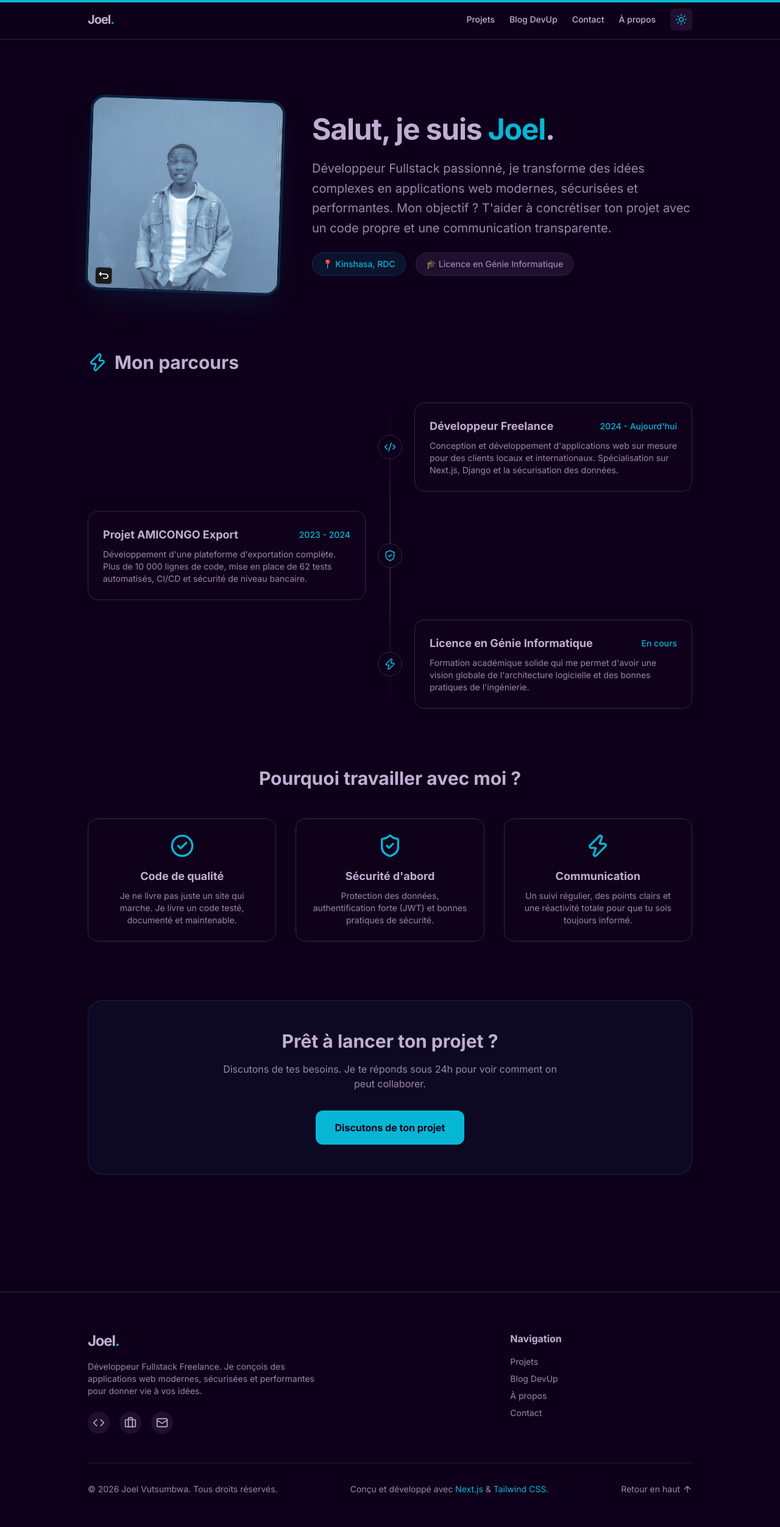
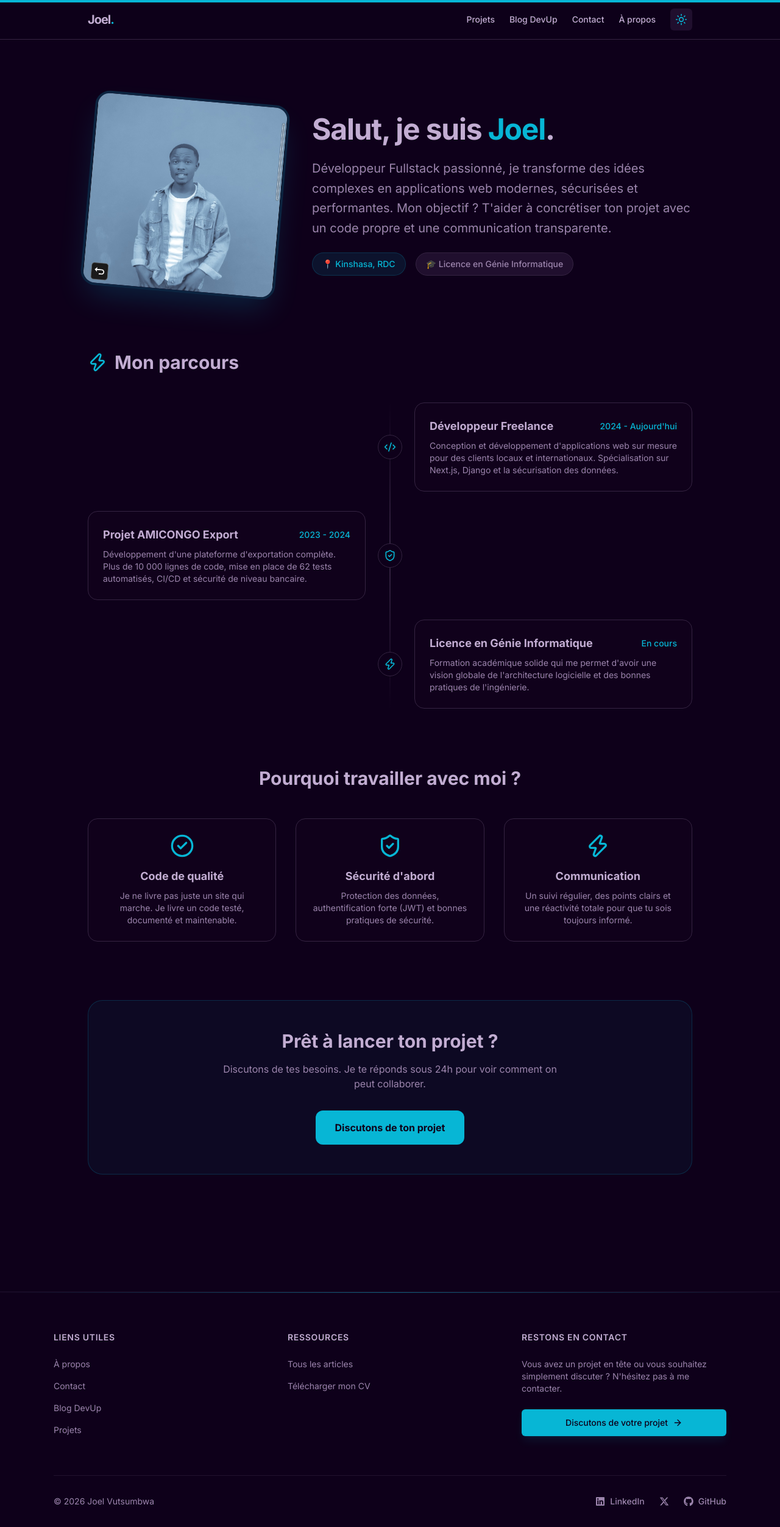
Before and after one commit to JoelDev70/portfolio-v2, a Next.js app: page /about in a window 1280 px wide. Shown: the whole page at 61% size. Built offline with nearby package versions, Linux system fonts and the light colour scheme.

Commit message:
Feat: retouche du footer

```diff
--- a/app/about/page.tsx
+++ b/app/about/page.tsx
@@ -1,24 +1,56 @@
+"use client";
+
+import { motion, useScroll, useTransform } from "framer-motion";
+import { useRef } from "react";
 import Image from "next/image";
 import Link from "next/link";
 import { CheckCircle2, Code2, ShieldCheck, Zap } from "lucide-react";
 
 export default function AboutPage() {
+  const containerRef = useRef(null);
+
+  // On lie le scroll de cette page spécifiquement
+  const { scrollYProgress } = useScroll({
+    target: containerRef,
+    offset: ["start start", "end start"],
+  });
+
+  // Effet accentué : la photo tourne de 5° à -15° et descend de 150px
+  const rotate = useTransform(scrollYProgress, [0, 1], [5, -15]);
+  const y = useTransform(scrollYProgress, [0, 1], [0, 150]);
+
+  // Effet de scale (grossit légèrement au scroll)
+  const scale = useTransform(scrollYProgress, [0, 1], [1, 1.1]);
+
   return (
-    <main className="max-w-5xl mx-auto px-4 py-24">
+    <main ref={containerRef} className="max-w-5xl mx-auto px-4 py-24">
 
       {/* 1. Introduction avec Photo */}
       <section className="flex flex-col md:flex-row items-center gap-12 mb-24">
-        <div className="relative w-64 h-64 md:w-80 md:h-80 rounded-3xl overflow-hidden border-4 border-accent/20 shadow-2xl shadow-accent/10 rotate-2 hover:rotate-0 transition-transform duration-500">
+
+        {/* La photo animée */}
+        <motion.div
+          style={{ rotate, y, scale }}
+          initial={{ opacity: 0, x: -50 }}
+          animate={{ opacity: 1, x: 0 }}
+          transition={{ duration: 0.8 }}
+          className="relative w-64 h-64 md:w-80 md:h-80 rounded-3xl overflow-hidden border-4 border-accent/20 shadow-2xl shadow-accent/20"
+        >
           <Image
-            src="/uploads/avatar.JPG" // Ton image de profil
+            src="/uploads/avatar.JPG"
             alt="Joel Vutsumbwa"
             fill
             className="object-cover"
             priority
           />
-        </div>
+        </motion.div>
 
-        <div className="flex-1 text-center md:text-left">
+        <motion.div
+          initial={{ opacity: 0, x: 50 }}
+          animate={{ opacity: 1, x: 0 }}
+          transition={{ duration: 0.8, delay: 0.2 }}
+          className="flex-1 text-center md:text-left"
+        >
           <h1 className="text-4xl md:text-5xl font-bold tracking-tight mb-6">
             Salut, je suis <span className="text-accent">Joel</span>.
           </h1>
@@ -34,10 +66,10 @@ export default function AboutPage() {
               🎓 Licence en Génie Informatique
             </span>
           </div>
-        </div>
+        </motion.div>
       </section>
 
-      {/* 2. Mon Parcours (Timeline) */}
+      {/* 2. Mon Parcours (Timeline avec animations) */}
       <section className="mb-24">
         <h2 className="text-3xl font-bold mb-12 flex items-center gap-3">
           <Zap className="h-8 w-8 text-accent" /> Mon parcours
@@ -46,11 +78,17 @@ export default function AboutPage() {
         <div className="space-y-8 relative before:absolute before:inset-0 before:ml-5 before:-translate-x-px md:before:mx-auto md:before:translate-x-0 before:h-full before:w-0.5 before:bg-gradient-to-b before:from-transparent before:via-border before:to-transparent">
 
           {/* Étape 1 */}
-          <div className="relative flex items-center justify-between md:justify-normal md:odd:flex-row-reverse group is-active">
+          <motion.div
+            initial={{ opacity: 0, y: 30 }}
+            whileInView={{ opacity: 1, y: 0 }}
+            viewport={{ once: true }}
+            transition={{ duration: 0.5 }}
+            className="relative flex items-center justify-between md:justify-normal md:odd:flex-row-reverse group is-active"
+          >
             <div className="flex items-center justify-center w-10 h-10 rounded-full border border-border bg-background text-accent shadow shrink-0 md:order-1 md:group-odd:-translate-x-1/2 md:group-even:translate-x-1/2">
               <Code2 className="h-5 w-5" />
             </div>
-            <div className="w-[calc(100%-4rem)] md:w-[calc(50%-2.5rem)] p-6 bg-muted/10 border border-border rounded-2xl">
+            <div className="w-[calc(100%-4rem)] md:w-[calc(50%-2.5rem)] p-6 bg-muted/10 border border-border rounded-2xl hover:border-accent/30 transition-colors">
               <div className="flex items-center justify-between mb-2">
                 <h3 className="font-bold text-lg">Développeur Freelance</h3>
                 <span className="text-sm text-accent font-medium">2024 - Aujourd'hui</span>
@@ -60,14 +98,20 @@ export default function AboutPage() {
                 Spécialisation sur Next.js, Django et la sécurisation des données.
               </p>
             </div>
-          </div>
+          </motion.div>
 
           {/* Étape 2 */}
-          <div className="relative flex items-center justify-between md:justify-normal md:odd:flex-row-reverse group is-active">
+          <motion.div
+            initial={{ opacity: 0, y: 30 }}
+            whileInView={{ opacity: 1, y: 0 }}
+            viewport={{ once: true }}
+            transition={{ duration: 0.5, delay: 0.1 }}
+            className="relative flex items-center justify-between md:justify-normal md:odd:flex-row-reverse group is-active"
+          >
             <div className="flex items-center justify-center w-10 h-10 rounded-full border border-border bg-background text-accent shadow shrink-0 md:order-1 md:group-odd:-translate-x-1/2 md:group-even:translate-x-1/2">
               <ShieldCheck className="h-5 w-5" />
             </div>
-            <div className="w-[calc(100%-4rem)] md:w-[calc(50%-2.5rem)] p-6 bg-muted/10 border border-border rounded-2xl">
+            <div className="w-[calc(100%-4rem)] md:w-[calc(50%-2.5rem)] p-6 bg-muted/10 border border-border rounded-2xl hover:border-accent/30 transition-colors">
               <div className="flex items-center justify-between mb-2">
                 <h3 className="font-bold text-lg">Projet AMICONGO Export</h3>
                 <span className="text-sm text-accent font-medium">2023 - 2024</span>
@@ -77,14 +121,20 @@ export default function AboutPage() {
                 mise en place de 62 tests automatisés, CI/CD et sécurité de niveau bancaire.
               </p>
             </div>
-          </div>
+          </motion.div>
 
           {/* Étape 3 */}
-          <div className="relative flex items-center justify-between md:justify-normal md:odd:flex-row-reverse group is-active">
+          <motion.div
+            initial={{ opacity: 0, y: 30 }}
+            whileInView={{ opacity: 1, y: 0 }}
+            viewport={{ once: true }}
+            transition={{ duration: 0.5, delay: 0.2 }}
+            className="relative flex items-center justify-between md:justify-normal md:odd:flex-row-reverse group is-active"
+          >
             <div className="flex items-center justify-center w-10 h-10 rounded-full border border-border bg-background text-accent shadow shrink-0 md:order-1 md:group-odd:-translate-x-1/2 md:group-even:translate-x-1/2">
               <Zap className="h-5 w-5" />
             </div>
-            <div className="w-[calc(100%-4rem)] md:w-[calc(50%-2.5rem)] p-6 bg-muted/10 border border-border rounded-2xl">
+            <div className="w-[calc(100%-4rem)] md:w-[calc(50%-2.5rem)] p-6 bg-muted/10 border border-border rounded-2xl hover:border-accent/30 transition-colors">
               <div className="flex items-center justify-between mb-2">
                 <h3 className="font-bold text-lg">Licence en Génie Informatique</h3>
                 <span className="text-sm text-accent font-medium">En cours</span>
@@ -94,7 +144,7 @@ export default function AboutPage() {
                 et des bonnes pratiques de l'ingénierie.
               </p>
             </div>
-          </div>
+          </motion.div>
         </div>
       </section>
 
@@ -102,26 +152,35 @@ export default function AboutPage() {
       <section className="mb-24">
         <h2 className="text-3xl font-bold mb-12 text-center">Pourquoi travailler avec moi ?</h2>
         <div className="grid grid-cols-1 md:grid-cols-3 gap-8">
-          <div className="p-6 bg-muted/10 border border-border rounded-2xl text-center">
-            <CheckCircle2 className="h-10 w-10 text-accent mx-auto mb-4" />
-            <h3 className="font-bold text-lg mb-2">Code de qualité</h3>
-            <p className="text-sm text-muted-foreground">Je ne livre pas juste un site qui marche. Je livre un code testé, documenté et maintenable.</p>
-          </div>
-          <div className="p-6 bg-muted/10 border border-border rounded-2xl text-center">
-            <ShieldCheck className="h-10 w-10 text-accent mx-auto mb-4" />
-            <h3 className="font-bold text-lg mb-2">Sécurité d'abord</h3>
-            <p className="text-sm text-muted-foreground">Protection des données, authentification forte (JWT) et bonnes pratiques de sécurité.</p>
-          </div>
-          <div className="p-6 bg-muted/10 border border-border rounded-2xl text-center">
-            <Zap className="h-10 w-10 text-accent mx-auto mb-4" />
-            <h3 className="font-bold text-lg mb-2">Communication</h3>
-            <p className="text-sm text-muted-foreground">Un suivi régulier, des points clairs et une réactivité totale pour que tu sois toujours informé.</p>
-          </div>
+          {[
+            { icon: CheckCircle2, title: "Code de qualité", desc: "Je ne livre pas juste un site qui marche. Je livre un code testé, documenté et maintenable." },
+            { icon: ShieldCheck, title: "Sécurité d'abord", desc: "Protection des données, authentification forte (JWT) et bonnes pratiques de sécurité." },
+            { icon: Zap, title: "Communication", desc: "Un suivi régulier, des points clairs et une réactivité totale pour que tu sois toujours informé." }
+          ].map((item, index) => (
+            <motion.div
+              key={item.title}
+              initial={{ opacity: 0, y: 30 }}
+              whileInView={{ opacity: 1, y: 0 }}
+              viewport={{ once: true }}
+              transition={{ duration: 0.5, delay: index * 0.1 }}
+              className="p-6 bg-muted/10 border border-border rounded-2xl text-center hover:border-accent/30 transition-colors"
+            >
+              <item.icon className="h-10 w-10 text-accent mx-auto mb-4" />
+              <h3 className="font-bold text-lg mb-2">{item.title}</h3>
+              <p className="text-sm text-muted-foreground">{item.desc}</p>
+            </motion.div>
+          ))}
         </div>
       </section>
 
       {/* 4. Call to Action */}
-      <section className="text-center p-12 bg-accent/5 border border-accent/20 rounded-3xl">
+      <motion.section
+        initial={{ opacity: 0, scale: 0.95 }}
+        whileInView={{ opacity: 1, scale: 1 }}
+        viewport={{ once: true }}
+        transition={{ duration: 0.5 }}
+        className="text-center p-12 bg-accent/5 border border-accent/20 rounded-3xl"
+      >
         <h2 className="text-3xl font-bold mb-4">Prêt à lancer ton projet ?</h2>
         <p className="text-muted-foreground mb-8 max-w-xl mx-auto">
           Discutons de tes besoins. Je te réponds sous 24h pour voir comment on peut collaborer.
@@ -129,7 +188,7 @@ export default function AboutPage() {
         <Link href="/#contact" className="inline-flex items-center justify-center px-8 py-4 bg-accent text-accent-foreground font-bold rounded-xl hover:bg-accent/90 transition-colors">
           Discutons de ton projet
         </Link>
-      </section>
+      </motion.section>
 
     </main>
   );
--- a/app/page.tsx
+++ b/app/page.tsx
@@ -4,10 +4,13 @@ import { ProjectsSection } from "@/components/projects-section";
 import { TestimonialsSection } from "@/components/testimonials-section";
 import { ContactSection } from "@/components/contact-section";
 import { SkillsSection } from "@/components/skills-section";
+import { FloatingElements } from "@/components/floating-elements";
+
 
 export default function Home() {
   return (
     <main className="flex flex-col items-center justify-center">
+      <FloatingElements />
       <Hero />
       <ServicesSection />
       <ProjectsSection />
--- a/components/contact-section.tsx
+++ b/components/contact-section.tsx
@@ -1,3 +1,5 @@
+
+
 import { ContactForm } from "./contact-form";
 import { Mail, Briefcase, Code } from "lucide-react";
 
--- /dev/null
+++ b/components/floating-elements.tsx
@@ -0,0 +1,67 @@
+"use client";
+
+import { motion, useScroll, useTransform } from "framer-motion";
+import { useRef } from "react";
+
+export function FloatingElements() {
+  const ref = useRef(null);
+
+  // On lie le scroll de la page à l'animation
+  const { scrollYProgress } = useScroll({
+    target: ref,
+    offset: ["start start", "end start"],
+  });
+
+  // Les éléments se déplacent à des vitesses différentes (effet parallaxe)
+  const y1 = useTransform(scrollYProgress, [0, 1], [0, 200]);
+  const y2 = useTransform(scrollYProgress, [0, 1], [0, -150]);
+  const y3 = useTransform(scrollYProgress, [0, 1], [0, 100]);
+
+  return (
+    <div ref={ref} className="absolute inset-0 overflow-hidden pointer-events-none -z-10">
+      {/* Sphère 1 (Cyan) */}
+      <motion.div
+        style={{ y: y1 }}
+        className="absolute top-20 left-[10%] w-64 h-64 bg-accent/10 rounded-full blur-[80px]"
+        animate={{
+          x: [0, 50, 0],
+          scale: [1, 1.1, 1],
+        }}
+        transition={{
+          duration: 10,
+          repeat: Infinity,
+          ease: "easeInOut",
+        }}
+      />
+
+      {/* Sphère 2 (Violet/Lavande) */}
+      <motion.div
+        style={{ y: y2 }}
+        className="absolute top-40 right-[15%] w-80 h-80 bg-primary/10 rounded-full blur-[100px]"
+        animate={{
+          x: [0, -30, 0],
+          scale: [1, 1.2, 1],
+        }}
+        transition={{
+          duration: 12,
+          repeat: Infinity,
+          ease: "easeInOut",
+        }}
+      />
+
+      {/* Sphère 3 (Cyan plus petite) */}
+      <motion.div
+        style={{ y: y3 }}
+        className="absolute bottom-20 left-[30%] w-48 h-48 bg-accent/5 rounded-full blur-[60px]"
+        animate={{
+          y: [0, 30, 0],
+        }}
+        transition={{
+          duration: 8,
+          repeat: Infinity,
+          ease: "easeInOut",
+        }}
+      />
+    </div>
+  );
+}
--- a/components/footer.tsx
+++ b/components/footer.tsx
@@ -1,60 +1,111 @@
-'use client'
+"use client";
+
+import { useState, useEffect } from "react";
 import Link from "next/link";
-import { Mail, Code, Briefcase, ArrowUp } from "lucide-react";
+import { Mail, ArrowUp, ArrowRight } from "lucide-react";
+// On importe la nouvelle icône X (FaXTwitter) à la place de FaTwitter
+import { FaGithub, FaLinkedin, FaXTwitter } from "react-icons/fa6";
 
 export function Footer() {
+  const [showScrollTop, setShowScrollTop] = useState(false);
+
+  useEffect(() => {
+    const handleScroll = () => {
+      setShowScrollTop(window.scrollY > 400);
+    };
+    window.addEventListener("scroll", handleScroll);
+    return () => window.removeEventListener("scroll", handleScroll);
+  }, []);
+
+  const scrollToTop = () => {
+    window.scrollTo({ top: 0, behavior: "smooth" });
+  };
+
   return (
-    <footer className="border-t border-border bg-background pt-16 pb-8 mt-24">
-      <div className="max-w-5xl mx-auto px-4">
-        <div className="grid grid-cols-1 md:grid-cols-3 gap-12 mb-12">
+    <>
+      <footer className="bg-background relative overflow-hidden mt-24 border-t border-border/50">
 
-          {/* Colonne 1 : Logo et description */}
-          <div className="md:col-span-2">
-            <Link href="/" className="text-2xl font-bold tracking-tighter mb-4 inline-block">
-              Joel<span className="text-accent">.</span>
-            </Link>
-            <p className="text-muted-foreground text-sm max-w-sm mb-6">
-              Développeur Fullstack Freelance. Je conçois des applications web modernes, sécurisées et performantes pour donner vie à vos idées.
-            </p>
-            <div className="flex gap-4">
-              <a href="https://github.com/JoelDev70" target="_blank" rel="noreferrer" className="p-2 bg-muted rounded-full hover:bg-accent/20 hover:text-accent transition-colors">
-                <Code className="h-5 w-5" />
+        <div className="absolute top-0 left-0 w-full h-px bg-gradient-to-r from-transparent via-accent/50 to-transparent" />
+
+        <div className="max-w-6xl mx-auto px-6 pt-16 pb-8 relative z-10">
+
+          <div className="grid grid-cols-1 md:grid-cols-3 gap-12 mb-16">
+
+            {/* Colonne 1 : Liens utiles */}
+            <div>
+              <h3 className="text-foreground font-semibold mb-6 text-sm tracking-wider uppercase">Liens utiles</h3>
+              <ul className="space-y-4 text-sm text-muted-foreground">
+                <li><Link href="/about" className="hover:text-accent transition-colors">À propos</Link></li>
+                <li><Link href="/#contact" className="hover:text-accent transition-colors">Contact</Link></li>
+                <li><Link href="/blog" className="hover:text-accent transition-colors">Blog DevUp</Link></li>
+                <li><Link href="/#projects" className="hover:text-accent transition-colors">Projets</Link></li>
+              </ul>
+            </div>
+
+            {/* Colonne 2 : Ressources (Uniquement Articles et CV) */}
+            <div>
+              <h3 className="text-foreground font-semibold mb-6 text-sm tracking-wider uppercase">Ressources</h3>
+              <ul className="space-y-4 text-sm text-muted-foreground">
+                <li><Link href="/blog" className="hover:text-accent transition-colors">Tous les articles</Link></li>
+                <li>
+                  <a href="/cv.pdf" target="_blank" rel="noreferrer" className="hover:text-accent transition-colors">
+                    Télécharger mon CV
+                  </a>
+                </li>
+              </ul>
+            </div>
+
+            {/* Colonne 3 : Appel à l'action */}
+            <div>
+              <h3 className="text-foreground font-semibold mb-6 text-sm tracking-wider uppercase">Restons en contact</h3>
+              <p className="text-sm text-muted-foreground mb-6">
+                Vous avez un projet en tête ou vous souhaitez simplement discuter ? N'hésitez pas à me contacter.
+              </p>
+              <Link
+                href="/#contact"
+                className="group inline-flex items-center justify-center w-full px-4 py-3 bg-accent text-accent-foreground font-medium text-sm rounded-md hover:bg-accent/90 transition-all shadow-lg shadow-accent/10"
+              >
+                Discutons de votre projet
+                <ArrowRight className="ml-2 h-4 w-4 group-hover:translate-x-1 transition-transform" />
+              </Link>
+            </div>
+          </div>
+
+          <div className="h-px w-full bg-border/50 mb-8" />
+
+          <div className="flex flex-col md:flex-row items-center justify-between gap-6">
+
+            <div className="flex items-center gap-2 text-sm text-muted-foreground">
+              <span>© {new Date().getFullYear()} Joel Vutsumbwa</span>
+            </div>
+
+            <div className="flex items-center gap-6 text-sm font-medium text-muted-foreground">
+              <a href="https://linkedin.com/in/joel-vutsumbwa" target="_blank" rel="noreferrer" className="flex items-center gap-2 hover:text-accent transition-colors">
+                <FaLinkedin className="h-4 w-4" />
+                LinkedIn
               </a>
-              <a href="https://linkedin.com/in/joel-vutsumbwa" target="_blank" rel="noreferrer" className="p-2 bg-muted rounded-full hover:bg-accent/20 hover:text-accent transition-colors">
-                <Briefcase className="h-5 w-5" />
+              <a href="#" target="_blank" rel="noreferrer" className="flex items-center gap-2 hover:text-accent transition-colors">
+                <FaXTwitter className="h-4 w-4" />
+
               </a>
-              <a href="mailto:jmumbere70@gmail.com" className="p-2 bg-muted rounded-full hover:bg-accent/20 hover:text-accent transition-colors">
-                <Mail className="h-5 w-5" />
+              <a href="https://github.com/JoelDev70" target="_blank" rel="noreferrer" className="flex items-center gap-2 hover:text-accent transition-colors">
+                <FaGithub className="h-4 w-4" />
+                GitHub
               </a>
             </div>
           </div>
+        </div>
+      </footer>
 
-          {/* Colonne 2 : Liens rapides */}
-          <div>
-            <h3 className="font-bold mb-4">Navigation</h3>
-            <ul className="space-y-2 text-sm text-muted-foreground">
-              <li><Link href="/#projects" className="hover:text-accent transition-colors">Projets</Link></li>
-              <li><Link href="/blog" className="hover:text-accent transition-colors">Blog DevUp</Link></li>
-              <li><Link href="/about" className="hover:text-accent transition-colors">À propos</Link></li>
-              <li><Link href="/#contact" className="hover:text-accent transition-colors">Contact</Link></li>
-            </ul>
-          </div>
-        </div>
-
-        {/* Bas du footer */}
-        <div className="flex flex-col md:flex-row justify-between items-center pt-8 border-t border-border/50 text-sm text-muted-foreground">
-          <p>© {new Date().getFullYear()} Joel Vutsumbwa. Tous droits réservés.</p>
-          <p className="mt-2 md:mt-0">
-            Conçu et développé avec <span className="text-accent">Next.js</span> & <span className="text-accent">Tailwind CSS</span>.
-          </p>
-          <button
-            onClick={() => window.scrollTo({ top: 0, behavior: 'smooth' })}
-            className="mt-4 md:mt-0 flex items-center gap-1 hover:text-accent transition-colors"
-          >
-            Retour en haut <ArrowUp className="h-4 w-4" />
-          </button>
-        </div>
-      </div>
-    </footer>
+      <button
+        onClick={scrollToTop}
+        className={`fixed bottom-8 right-8 z-50 p-3 rounded-full bg-accent text-accent-foreground shadow-lg shadow-accent/30 transition-all duration-300 hover:scale-110 hover:bg-accent/90 ${
+          showScrollTop ? "opacity-100 translate-y-0" : "opacity-0 translate-y-10 pointer-events-none"
+        }`}
+        aria-label="Retour en haut"
+      >
+        <ArrowUp className="h-6 w-6" />
+      </button>
+    </>
   );
 }
--- a/package.json
+++ b/package.json
@@ -22,6 +22,7 @@
     "next-themes": "^0.4.6",
     "react": "19.3.0",
     "react-dom": "19.3.0",
+    "react-icons": "^5.7.0",
     "react-markdown": "^10.1.0",
     "shadcn": "^4.22.1",
     "tw-animate-css": "^1.4.0"
```
Also changed, not shown: 1 other file (tests, documents, lock files or other folders).
